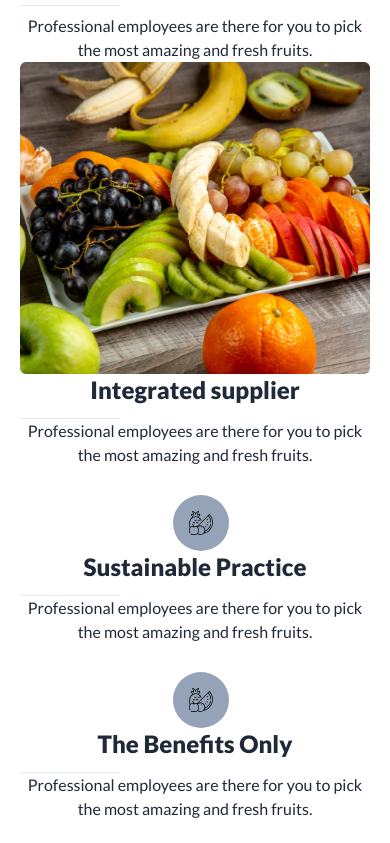
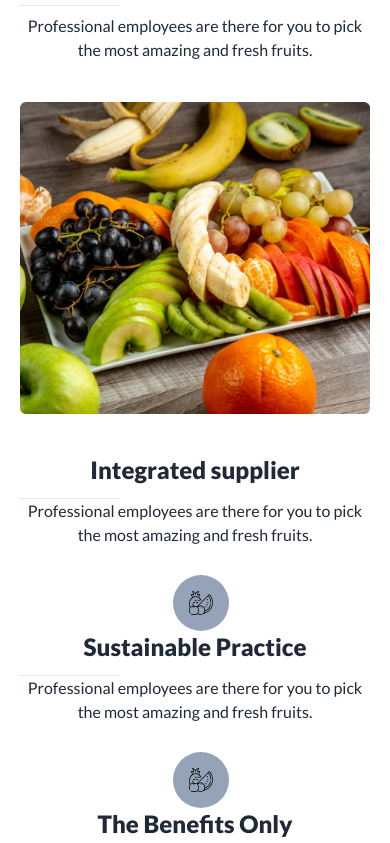
Before and after one commit to ruhulaminjihad1/Fruit-Burst, a plain HTML site: page index.html in a window 390 px wide. Shown: the part 5160-6003 px from the top of the page. Drawn offline with nearby package versions, Linux system fonts and the light colour scheme.

```diff
--- a/index.html
+++ b/index.html
@@ -613,10 +613,10 @@
 
             <!-- Team sectio  start  -->
             <section>
-                <div class="hero min-h-screen" style="background-image: url(./images/banner1.png);">
+                <div class="hero min-h-screen rounded-2xl" style="background-image: url(./images/banner1.png);">
                     <div class="hero-overlay bg-opacity-60"></div>
                     <div class="hero-content text-center text-neutral-content">
-                        <div class="">
+                        <div class="rounded-xl">
                             <h1 class="mb-5 text-5xl font-bold">Meet the team section</h1>
                             <p class="mb-5 ">Contrary to popular belief, is not simply random text. It has roots in
                                 a
@@ -916,7 +916,7 @@
                 </div>
 
 
-                <div class="flex flex-col lg:flex-row gap-x-3 mt-7">
+                <div class="flex flex-col lg:flex-row gap-x-3 mt-7 mb-5 lg:mb-0">
                     <div>
                         <div class="flex flex-col lg:flex-row items-center mb-7">
                             <div class="p-4 bg-slate-400 rounded-full mr-2">
@@ -1018,10 +1018,10 @@
 
 
                     </div>
-                    <div class="">
+                    <div class="mt-10 lg:mt-0">
                         <img class="h-full" src="images/whychoose1.png" alt="">
                     </div>
-                    <div>
+                    <div class="mt-10 lg:mt-0">
                         <!-- 3rd category  -->
                         <div class="flex flex-col lg:flex-row justify-center items-center space-x-3">
 
```
